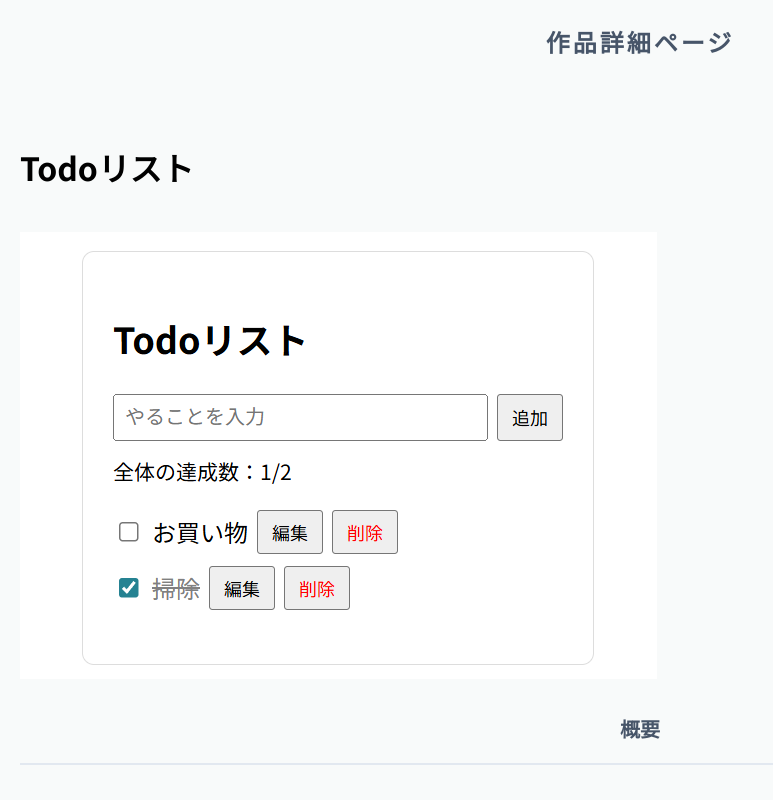
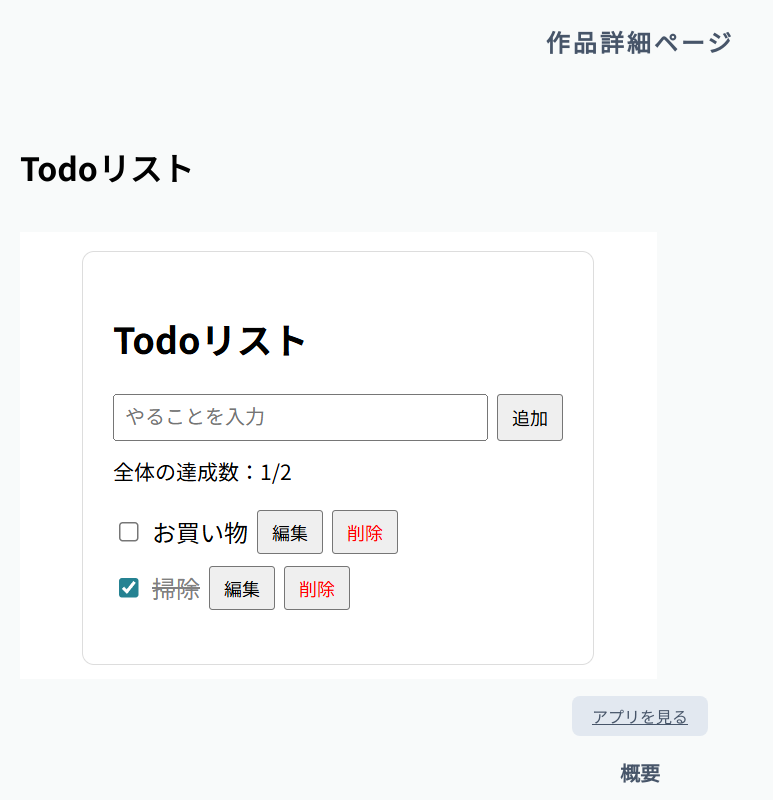
Before and after one commit to ikehatakasumi-del/myportfolio, a Next.js app: page /works/project1 in a window 1280 px wide. Shown: the top 800 px of the page, without its empty margins (0-773 px from the left). Built offline with nearby package versions, Linux system fonts and the light colour scheme; a web font is replaced by a local one.

Commit message:
vercelのurlを追加した

```diff
--- a/app/works-data.js
+++ b/app/works-data.js
@@ -7,6 +7,8 @@ export const works = [
     contenttitle:"工夫した点・学んだこと",
     content:"\n 1.localStorageを使い、永続化を実装した点 \n 2.編集モード用に状態を分け、UIとロジックを整理した点  \n 3.Enterキーで追加できるなど、使いやすさを意識した点",
     image:"/Image/Todo.png",
+    vercelUrl:"https://todolist-app-eta-bice.vercel.app/",
+    // githubUrl: ""
   },
   {
     slug: "project2",
--- a/app/works/[slug]/page.js
+++ b/app/works/[slug]/page.js
@@ -1,5 +1,6 @@
 import PageNavigation from "@/app/components/PageNavigation";
 import { works } from "@/app/works-data";
+import Link from "next/link";
 
 export default async function ProjectDetail({ params }) {
   const { slug } = await params;
@@ -17,20 +18,30 @@ export default async function ProjectDetail({ params }) {
         <img
           src={project.image}
           alt={project.title}
-          style={{ maxWidth: "100%", height: "auto", marginTop: "20px"}}
+          style={{maxWidth: "100%", height: "auto", marginTop: "20px"}}
         />
       )}
 
-      <div style={{ marginTop: "30px" }}>
+      <div style={{textAlign:"center",marginTop:"20px"}}>
+        {project.vercelUrl ? (
+          <Link href={project.vercelUrl} className="nav-btn" target="_blank">
+            アプリを見る
+          </Link>
+        ):(
+          <span style={{visibility:"hidden"}}></span>
+        )}
+      </div>
+
+      <div style={{marginTop:"30px"}}>
         <h4>概要</h4>
-        <p style={{ whiteSpace: "pre-wrap", lineHeight: "1.6" }}>
+        <p style={{whiteSpace:"pre-wrap",lineHeight:"1.6"}}>
           {project.description}
         </p>
       </div>
 
-      <div style={{ marginTop: "30px" }}>
+      <div style={{marginTop: "30px" }}>
         <h4>{project.contenttitle}</h4>
-        <p style={{ whiteSpace: "pre-wrap", lineHeight: "1.6" }}>
+        <p style={{whiteSpace: "pre-wrap", lineHeight: "1.6" }}>
           {project.content}
         </p>
       </div>
```
